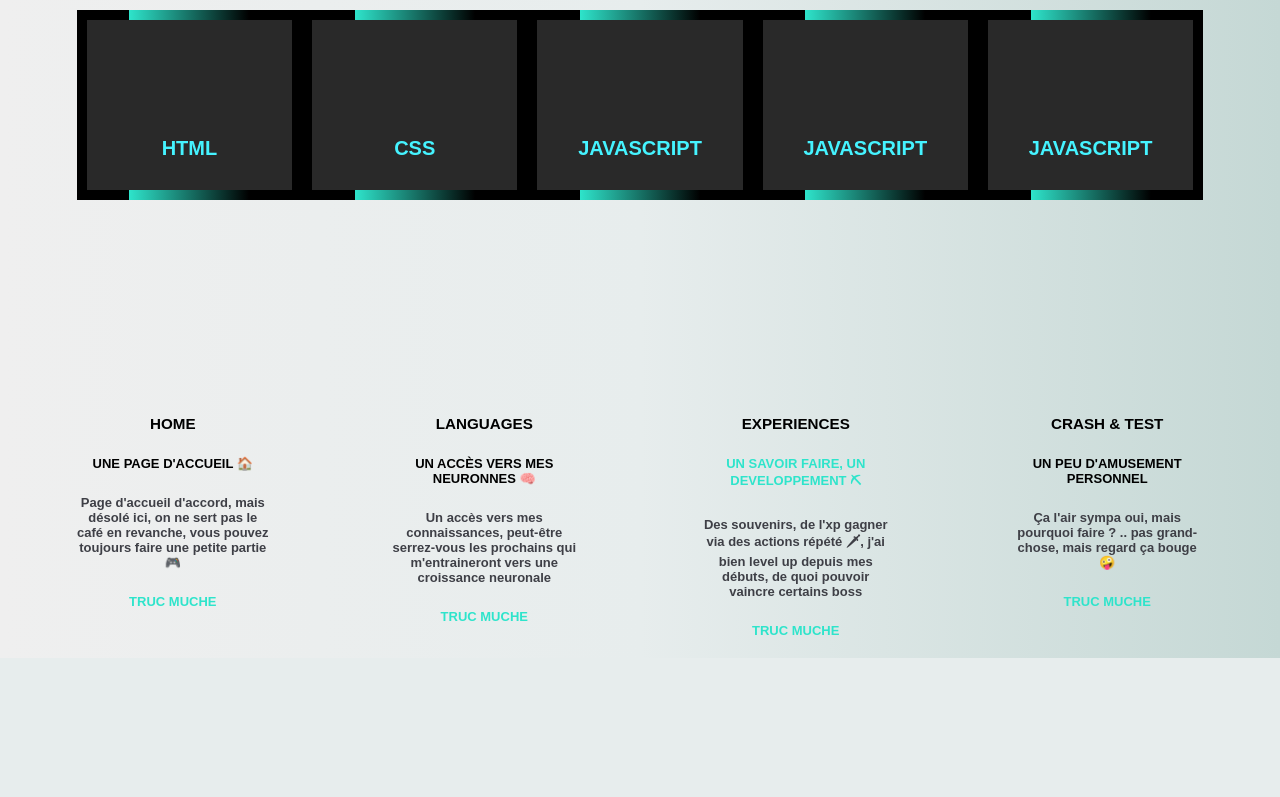
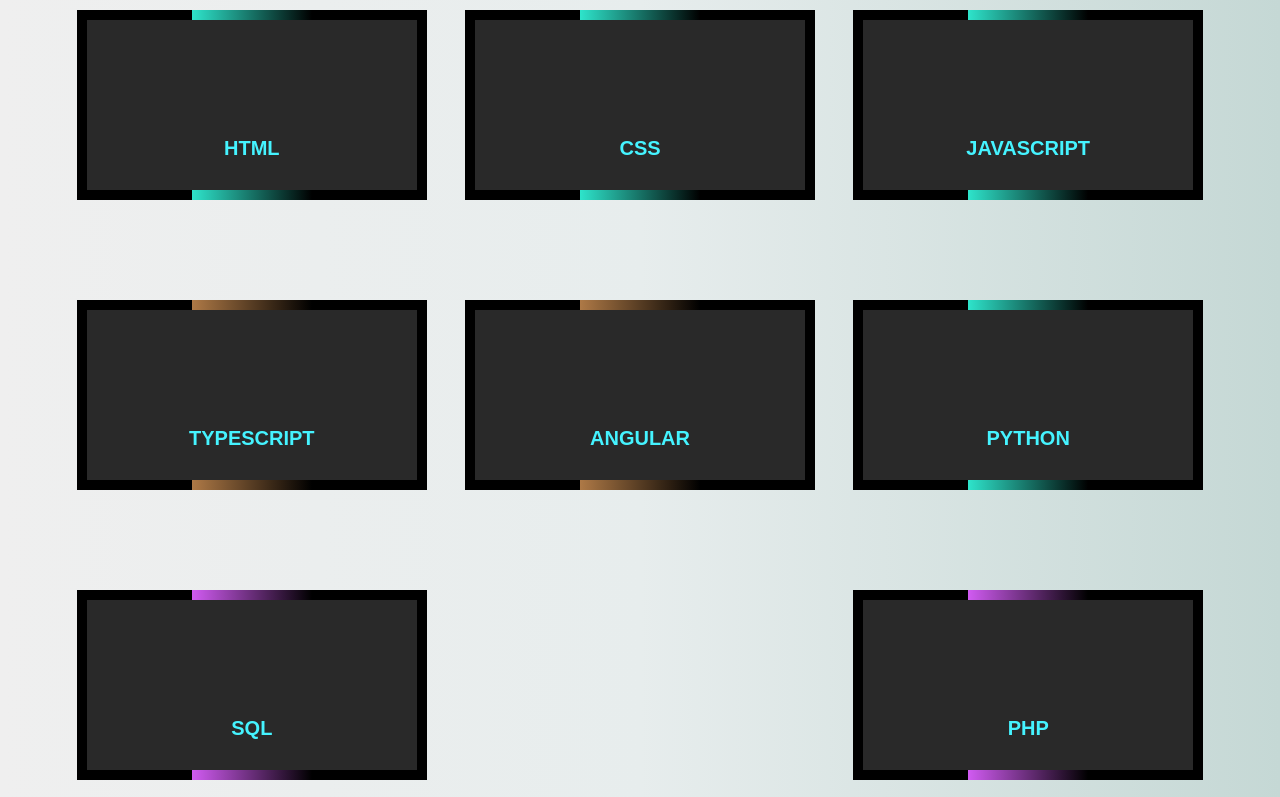
Before and after one commit to Worcesters/ng-django, an Angular app in the folder ngfront/: page /languages in a window 1280 px wide. Shown: the part 400-1197 px from the top of the page. Before the commit the page ends 1058 px from the top, so only its background shows below. Built offline with nearby package versions, Linux system fonts and the light colour scheme.

Commit message:
feat (languages): develop - Modification visuel

```diff
--- a/ngfront/src/app/components/language/language.component.css
+++ b/ngfront/src/app/components/language/language.component.css
@@ -17,6 +17,7 @@ main section article > div {
     width: 100%;
     flex-direction: row;
     justify-content: space-between;
+    flex-wrap: wrap;
 }
 main section article div div.card  {
     position: relative;
@@ -87,6 +88,12 @@ main section article div div.card .lines::before {
     height: 120px;
     background: linear-gradient(transparent, #2ee4cb);
     animation: animate 4s linear infinite;
+}
+main section article div div.card .lines.medium::before {
+    background: linear-gradient(transparent, #d15bf2);
+}
+main section article div div.card .lines.low::before {
+    background: linear-gradient(transparent, #ae7946);
 }
 main section article div div.card .lines::after {
     content: "";
--- a/ngfront/src/app/components/language/language.component.html
+++ b/ngfront/src/app/components/language/language.component.html
@@ -4,7 +4,7 @@
             <h1> Languages </h1>
             <div>
                 <div class="card">
-                    <div class="lines"></div>
+                    <div class="lines "></div>
                     <!-- <div class="imgBx">
                         <img src="../../../assets/img/HTML5.png">
                     </div> -->
@@ -16,7 +16,7 @@
                     </div>
                 </div>
                 <div class="card">
-                    <div class="lines"></div>
+                    <div class="lines "></div>
                     <!-- <div class="imgBx">
                         <img src="../../../assets/img/HTML5.png">
                     </div> -->
@@ -28,7 +28,7 @@
                     </div>
                 </div>
                 <div class="card">
-                    <div class="lines"></div>
+                    <div class="lines "></div>
                     <!-- <div class="imgBx">
                         <img src="../../../assets/img/HTML5.png">
                     </div> -->
@@ -40,25 +40,61 @@
                     </div>
                 </div>
                 <div class="card">
-                    <div class="lines"></div>
+                    <div class="lines low"></div>
                     <!-- <div class="imgBx">
                         <img src="../../../assets/img/HTML5.png">
                     </div> -->
                     <div class="content">
                         <div class="details">
-                            <h2>Javascript</h2>
+                            <h2>Typescript</h2>
                             <div class="data"></div>
                         </div>
                     </div>
                 </div>
                 <div class="card">
-                    <div class="lines"></div>
+                    <div class="lines low"></div>
                     <!-- <div class="imgBx">
                         <img src="../../../assets/img/HTML5.png">
                     </div> -->
                     <div class="content">
                         <div class="details">
-                            <h2>Javascript</h2>
+                            <h2>Angular</h2>
+                            <div class="data"></div>
+                        </div>
+                    </div>
+                </div>
+                <div class="card">
+                    <div class="lines "></div>
+                    <!-- <div class="imgBx">
+                        <img src="../../../assets/img/HTML5.png">
+                    </div> -->
+                    <div class="content">
+                        <div class="details">
+                            <h2>Python</h2>
+                            <div class="data"></div>
+                        </div>
+                    </div>
+                </div>
+                <div class="card">
+                    <div class="lines medium"></div>
+                    <!-- <div class="imgBx">
+                        <img src="../../../assets/img/HTML5.png">
+                    </div> -->
+                    <div class="content">
+                        <div class="details">
+                            <h2>Sql</h2>
+                            <div class="data"></div>
+                        </div>
+                    </div>
+                </div>
+                <div class="card">
+                    <div class="lines medium"></div>
+                    <!-- <div class="imgBx">
+                        <img src="../../../assets/img/HTML5.png">
+                    </div> -->
+                    <div class="content">
+                        <div class="details">
+                            <h2>Php</h2>
                             <div class="data"></div>
                         </div>
                     </div>
```
